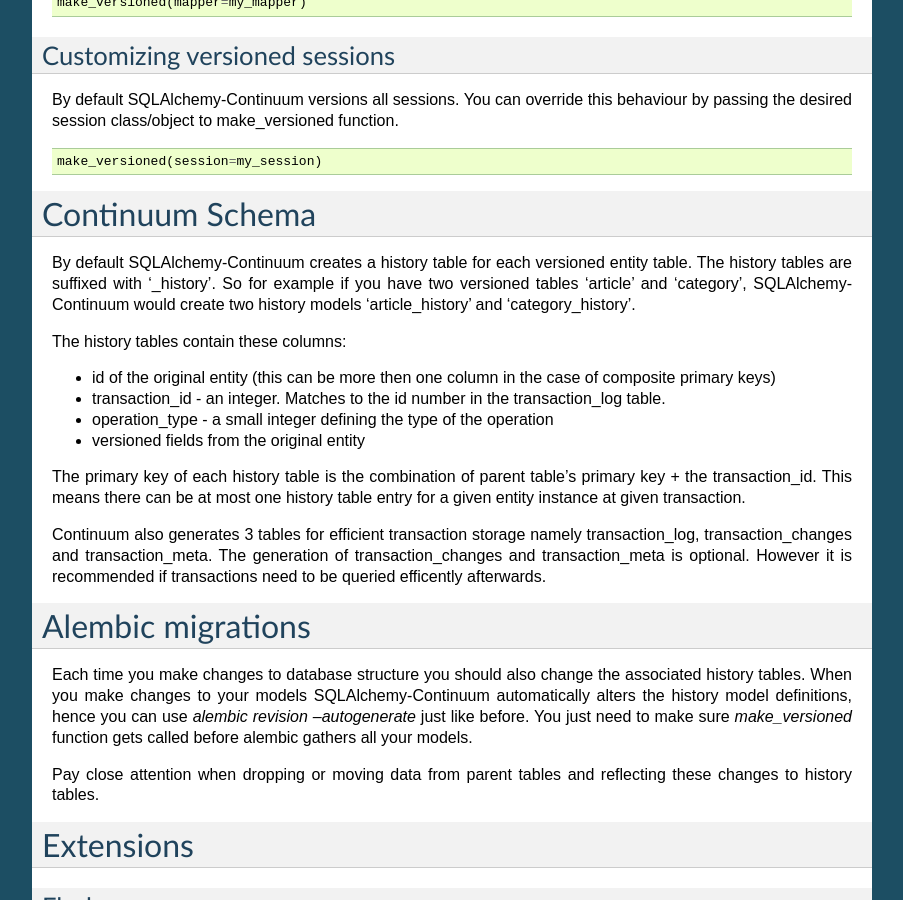
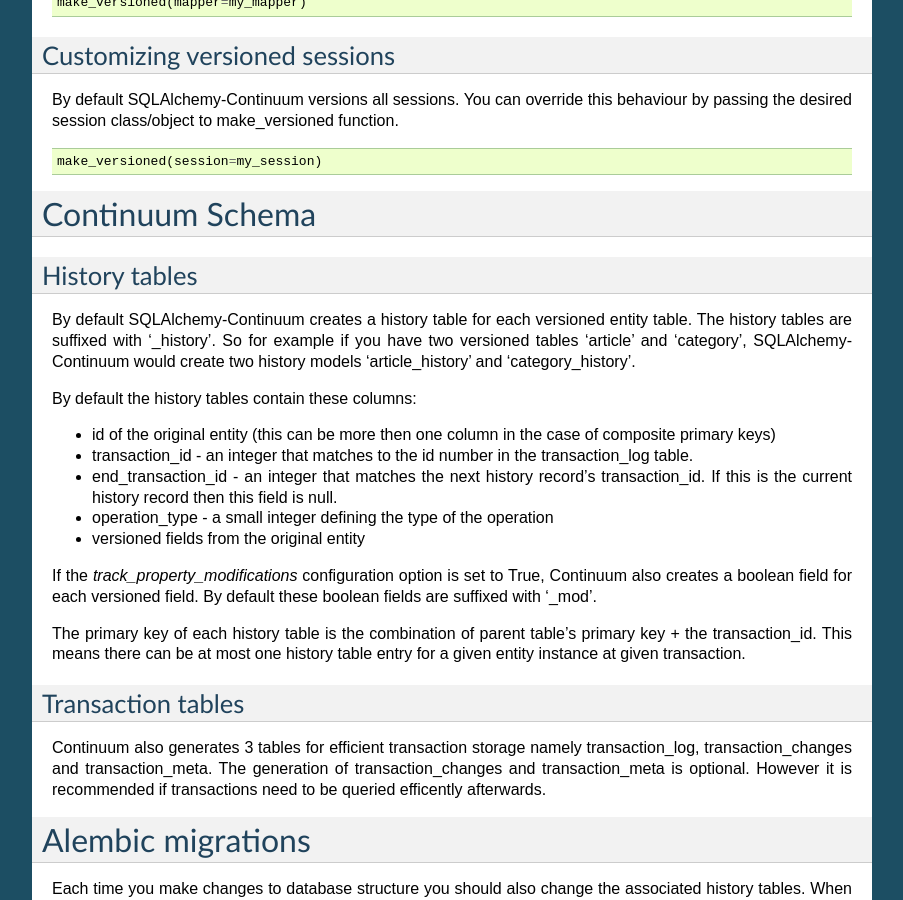
Before and after one commit to kvesteri/sqlalchemy-continuum, a Sphinx documentation site: the page built from docs/index.rst, in a window 1280 px wide and 900 px high, scrolled down 11091 px. Shown: the whole window, without its empty margins (198-1101 px from the left). Built offline with Sphinx 7.4.7, drawn with Linux system fonts in a browser that asks for light colours; some of the changed text lies outside the part shown.

Commit message:
Updated schema docs

```diff
--- a/docs/index.rst
+++ b/docs/index.rst
@@ -754,16 +754,26 @@ By default SQLAlchemy-Continuum versions all sessions. You can override this beh
 Continuum Schema
 ================
 
+
+History tables
+--------------
+
 By default SQLAlchemy-Continuum creates a history table for each versioned entity table. The history tables are suffixed with '_history'. So for example if you have two versioned tables 'article' and 'category', SQLAlchemy-Continuum would create two history models 'article_history' and 'category_history'.
 
-The history tables contain these columns:
+By default the history tables contain these columns:
 
 * id of the original entity (this can be more then one column in the case of composite primary keys)
-* transaction_id - an integer. Matches to the id number in the transaction_log table.
+* transaction_id - an integer that matches to the id number in the transaction_log table.
+* end_transaction_id - an integer that matches the next history record's transaction_id. If this is the current history record then this field is null.
 * operation_type - a small integer defining the type of the operation
 * versioned fields from the original entity
 
+If the `track_property_modifications` configuration option is set to True, Continuum also creates a boolean field for each versioned field. By default these boolean fields are suffixed with '_mod'.
+
 The primary key of each history table is the combination of parent table's primary key + the transaction_id. This means there can be at most one history table entry for a given entity instance at given transaction.
+
+Transaction tables
+------------------
 
 Continuum also generates 3 tables for efficient transaction storage namely transaction_log, transaction_changes and transaction_meta. The generation of transaction_changes and transaction_meta is optional. However it is recommended if transactions need to be queried efficently afterwards.
 
```
